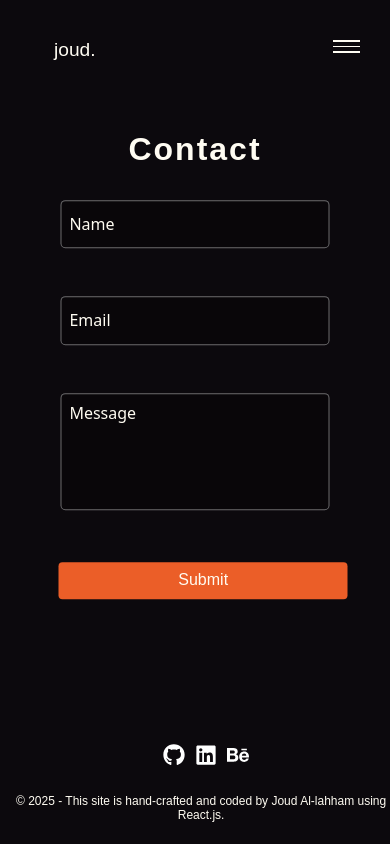
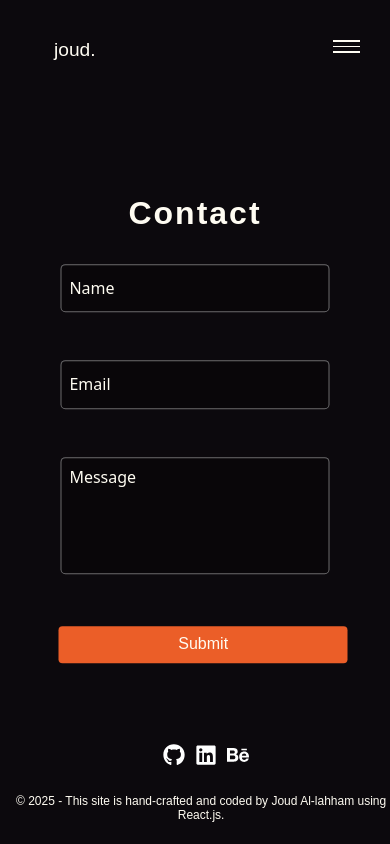
Before and after one commit to joudall/portfolio, a React (Create React App) app: page /contact in a window 390 px wide. Built offline with nearby package versions, Linux system fonts and the light colour scheme; a web font is replaced by a local one.

Commit message:
Fixing contact title on mobile

```diff
--- a/src/styles/contact.css
+++ b/src/styles/contact.css
@@ -107,7 +107,7 @@ label {
   }
 
   .contact-title {
-    padding-top: 2rem;
+    padding-top: 10rem;
     margin-bottom: 2rem;
   }
 }
```
